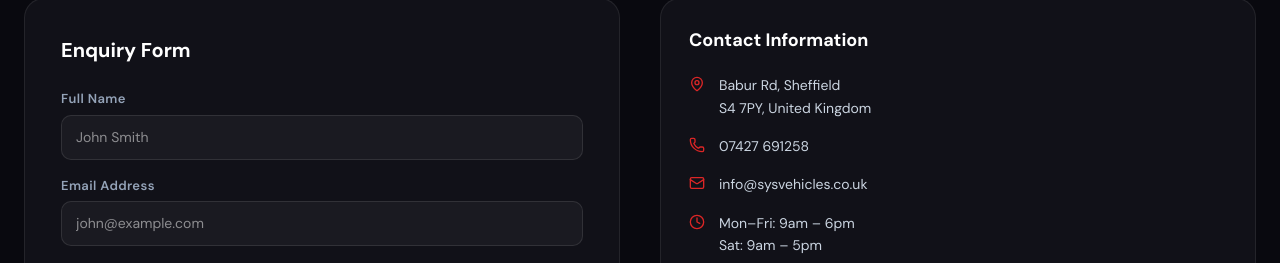
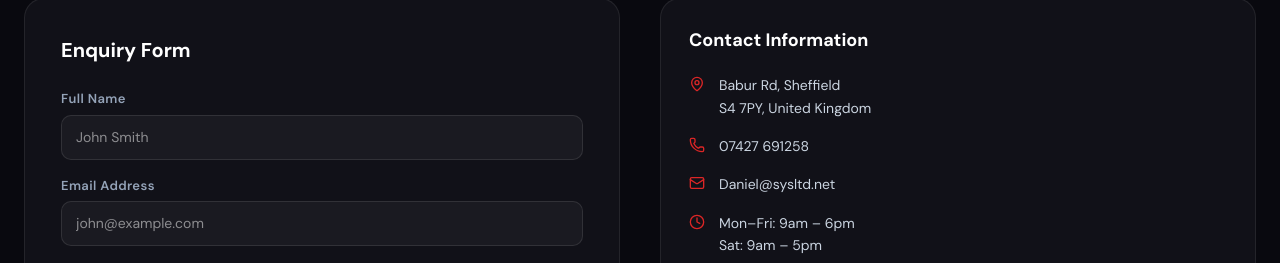
Before and after one commit to RichtofenMax/sys-vehicles, a Next.js app: page / in a window 1280 px wide. Shown: the part 3007-3270 px from the top of the page. Built offline with nearby package versions, Linux system fonts and the light colour scheme; a web font is replaced by a local one.

Commit message:
update: contact email → Daniel@sysltd.net

```diff
--- a/app/page.tsx
+++ b/app/page.tsx
@@ -1434,7 +1434,7 @@ export default function SYSVehiclesPage() {
                   },
                   {
                     icon: <Mail size={16} color="#dc2626" />,
-                    lines: ["info@sysvehicles.co.uk"],
+                    lines: ["Daniel@sysltd.net"],
                   },
                   {
                     icon: <Clock size={16} color="#dc2626" />,
```
